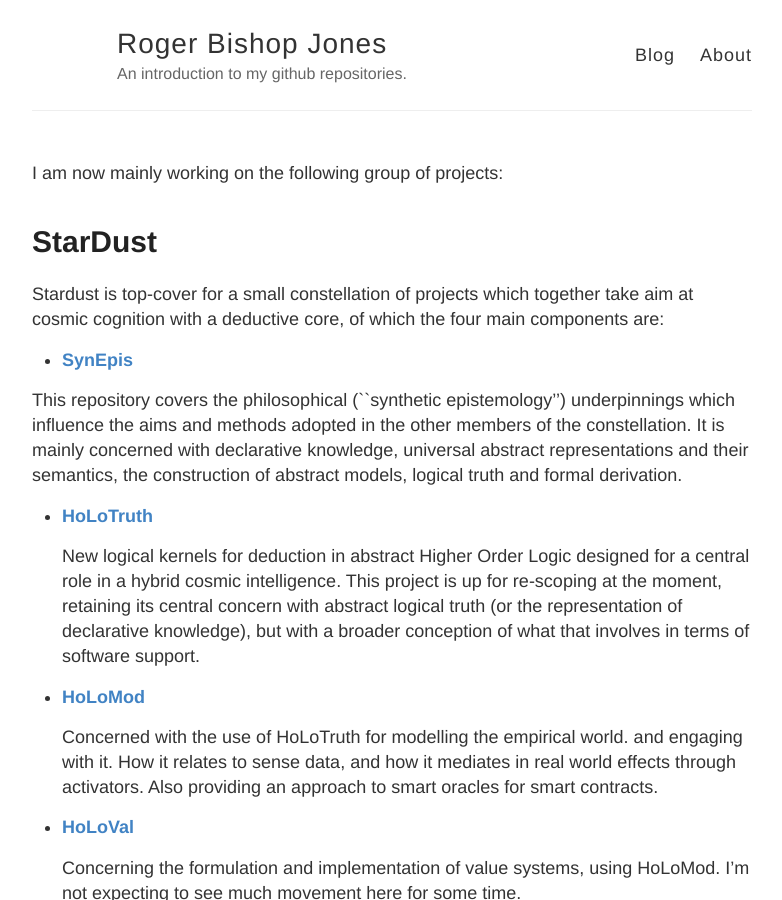
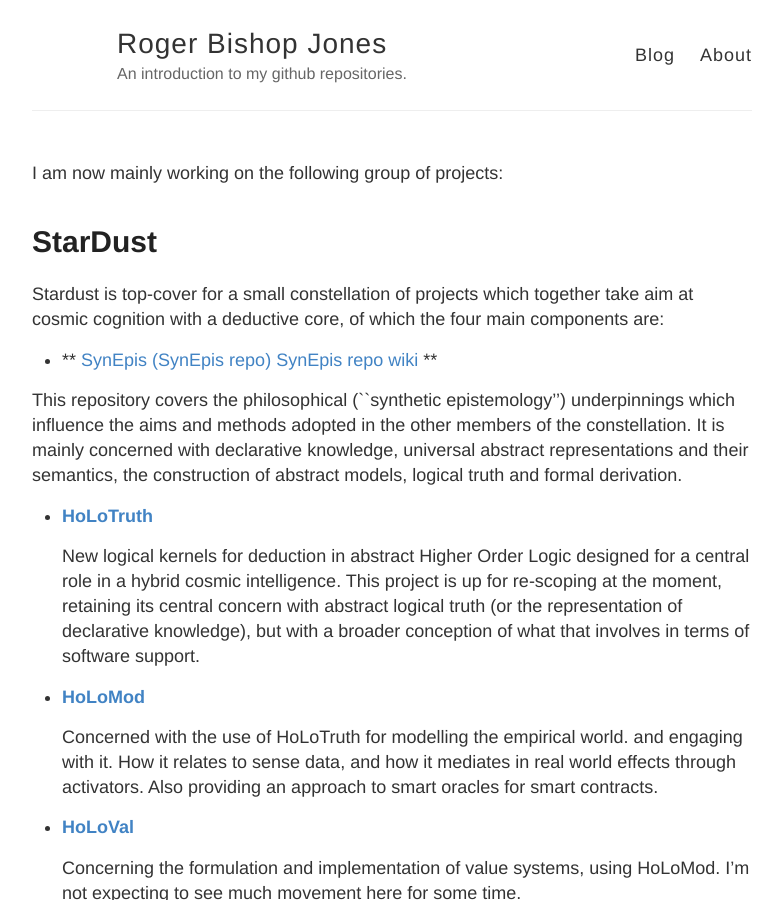
Before and after one commit to rbjones/rbjones.github.io, a Jekyll site: the page built from index.md, in a window 1280 px wide and 900 px high. Shown: the whole window, without its empty margins (248-1030 px from the left). Built offline with Jekyll 4.4.1, drawn with Linux system fonts in a browser that asks for light colours.

Commit message:
Update index.md

```diff
--- a/index.md
+++ b/index.md
@@ -7,7 +7,7 @@ I am now mainly working on the following group of projects:
 
   Stardust is top-cover for a small constellation of projects which together take aim at cosmic cognition with a deductive core, of which the four main components are:
 
-- **[SynEpis](https://github.com/rbjones/SynEpis)**
+- ** [SynEpis](SynEpis/index.md) [(SynEpis repo)](https://github.com/rbjones/SynEpis)  [SynEpis repo wiki](https://github.com/rbjones/SynEpis/wiki) **
 
 This repository covers the philosophical (``synthetic epistemology'') underpinnings which influence the aims and methods adopted in the other members of the constellation.
 It is mainly concerned with declarative knowledge, universal abstract representations and their semantics, the construction of abstract models, logical truth and  formal derivation.
```
